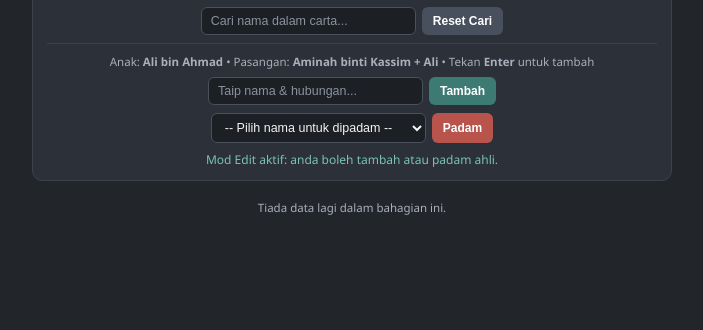
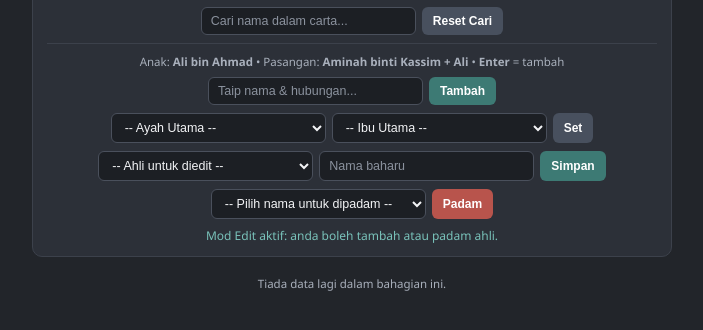
Before and after one commit to paulierra/Carta_Keluarga, a plain HTML site: page index.html in a window 1280 px wide. Both pictures are taken after a click on the button "Edit". Shown: the part 94-424 px from the top of the page, without its empty margins (288-991 px from the left). Drawn offline with Linux system fonts and the light colour scheme.

Commit message:
Update index.html

```diff
--- a/index.html
+++ b/index.html
@@ -28,12 +28,30 @@
 
     <div id="editPanel" class="edit-panel hidden">
       <p class="hint">
-        Anak: <b>Ali bin Ahmad</b> &bull; Pasangan: <b>Aminah binti Kassim + Ali</b> &bull; Tekan <b>Enter</b> untuk tambah
+        Anak: <b>Ali bin Ahmad</b> &bull; Pasangan: <b>Aminah binti Kassim + Ali</b> &bull; <b>Enter</b> = tambah
       </p>
 
       <div class="controls">
-        <input type="text" id="fullName" placeholder="Taip nama & hubungan..." />
+        <input type="text" id="fullName" placeholder="Taip nama &amp; hubungan..." />
         <button id="addBtn" type="button">Tambah</button>
+      </div>
+
+      <div class="controls">
+        <select id="fatherRoleSelect">
+          <option value="">-- Ayah Utama --</option>
+        </select>
+        <select id="motherRoleSelect">
+          <option value="">-- Ibu Utama --</option>
+        </select>
+        <button id="saveRolesBtn" type="button" class="secondary-btn">Set</button>
+      </div>
+
+      <div class="controls">
+        <select id="editSelect">
+          <option value="">-- Ahli untuk diedit --</option>
+        </select>
+        <input type="text" id="editNameInput" placeholder="Nama baharu" />
+        <button id="saveEditBtn" type="button">Simpan</button>
       </div>
 
       <div class="controls">
```
